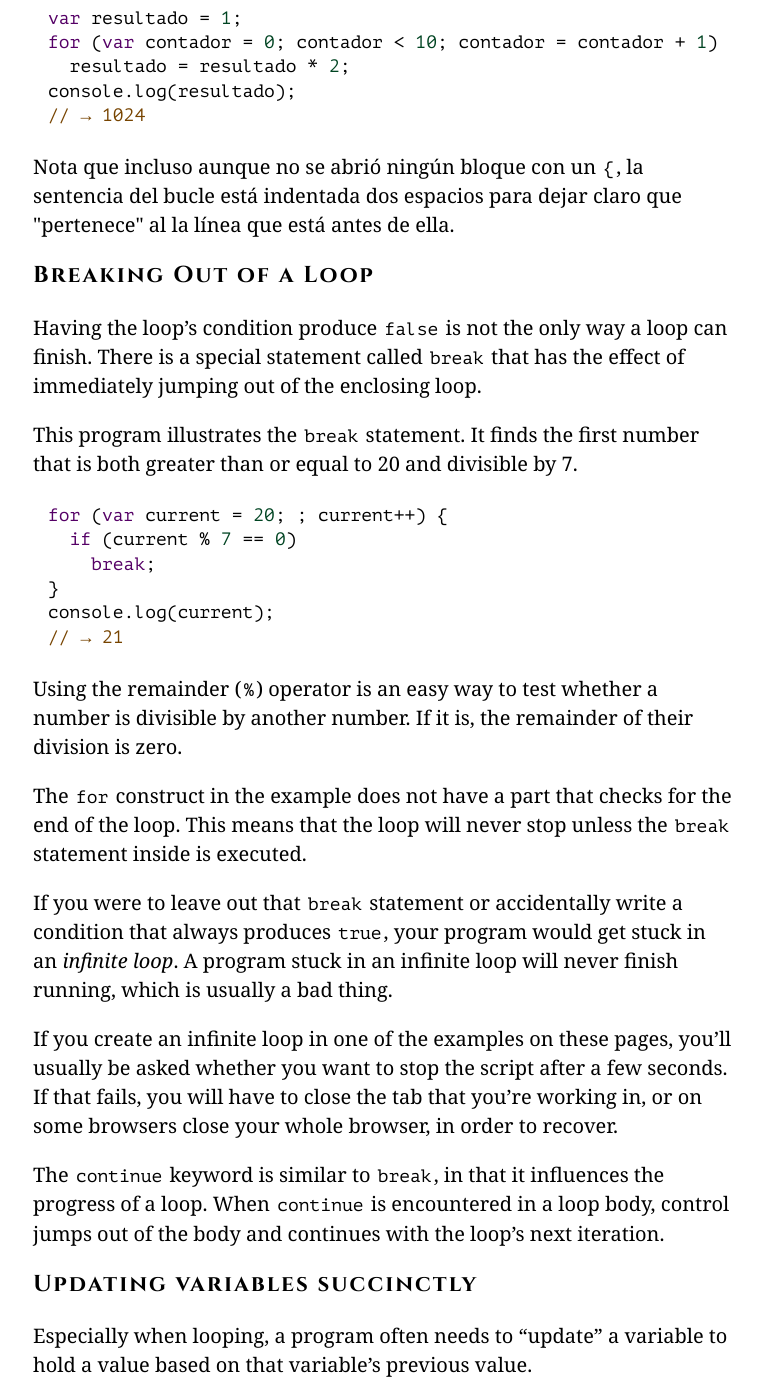
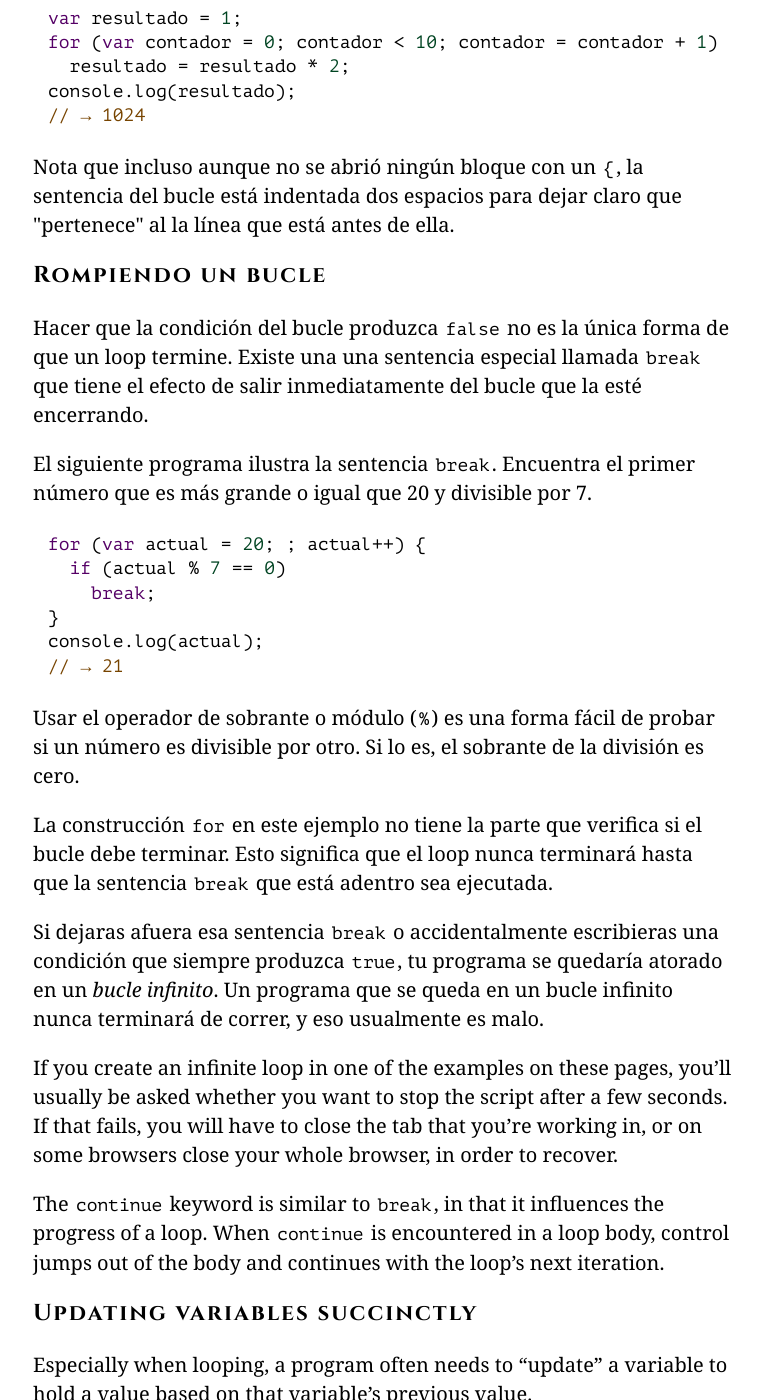
Before and after one commit to hectorip/Eloquent-JavaScript-ES-online, a Jekyll site: the page chapters/02_program_structure.html, which Jekyll copies as it is, in a window 1280 px wide and 1400 px high, scrolled down 14103 px. Shown: the whole window, without its empty margins (257-1019 px from the left). Built offline with Jekyll 4.4.1, drawn with Linux system fonts in a browser that asks for light colours; nearby versions of some CDN libraries; library files that are not in the unit come from our copies.

Commit message:
Break - bucle infinito

```diff
--- a/chapters/02_program_structure.html
+++ b/chapters/02_program_structure.html
@@ -459,29 +459,28 @@ en vez del <code>while</code>.</p>
 abrió ningún bloque con un <code>{</code>, la sentencia del bucle está indentada dos
 espacios para dejar claro que "pertenece" al la línea que está antes de
 ella.</p>
-<h2><a class=h_ident id="h_WWKAoSPJ47" href="#h_WWKAoSPJ47"></a>Breaking Out of a Loop</h2>
-<p><a class=p_ident id="p_ct/RAqWly8" href="#p_ct/RAqWly8"></a>Having the loop&#8217;s
-condition produce <code>false</code> is not the only way a loop can finish. There
-is a special statement called <code>break</code> that has the effect of
-immediately jumping out of the enclosing loop.</p>
-<p><a class=p_ident id="p_Vnm45Nv5hS" href="#p_Vnm45Nv5hS"></a>This program illustrates the <code>break</code> statement. It finds the first number
-that is both greater than or equal to 20 and divisible by 7.</p>
-<pre data-language="javascript" class="snippet cm-s-default"><a class=c_ident id="c_7paajfWUVm" href="#c_7paajfWUVm"></a><span class="cm-keyword">for</span> (<span class="cm-keyword">var</span> <span class="cm-variable">current</span> <span class="cm-operator">=</span> <span class="cm-number">20</span>; ; <span class="cm-variable">current</span><span class="cm-operator">++</span>) {
-  <span class="cm-keyword">if</span> (<span class="cm-variable">current</span> <span class="cm-operator">%</span> <span class="cm-number">7</span> <span class="cm-operator">==</span> <span class="cm-number">0</span>)
+<h2><a class=h_ident id="h_zAaVJnYh7o" href="#h_zAaVJnYh7o"></a>Rompiendo un bucle</h2>
+<p><a class=p_ident id="p_Nm6+cAMfsQ" href="#p_Nm6+cAMfsQ"></a>Hacer que la condición del bucle produzca <code>false</code> no es la única forma de que un loop termine.
+Existe una una sentencia especial llamada <code>break</code> que tiene el
+efecto de salir inmediatamente del bucle que la esté encerrando.</p>
+<p><a class=p_ident id="p_eTVybviQVG" href="#p_eTVybviQVG"></a>El siguiente programa ilustra la sentencia <code>break</code>. Encuentra el primer
+número que es más grande o igual que 20 y divisible por 7.</p>
+<pre data-language="javascript" class="snippet cm-s-default"><a class=c_ident id="c_sCD4M6qIqF" href="#c_sCD4M6qIqF"></a><span class="cm-keyword">for</span> (<span class="cm-keyword">var</span> <span class="cm-variable">actual</span> <span class="cm-operator">=</span> <span class="cm-number">20</span>; ; <span class="cm-variable">actual</span><span class="cm-operator">++</span>) {
+  <span class="cm-keyword">if</span> (<span class="cm-variable">actual</span> <span class="cm-operator">%</span> <span class="cm-number">7</span> <span class="cm-operator">==</span> <span class="cm-number">0</span>)
     <span class="cm-keyword">break</span>;
 }
-<span class="cm-variable">console</span>.<span class="cm-property">log</span>(<span class="cm-variable">current</span>);
+<span class="cm-variable">console</span>.<span class="cm-property">log</span>(<span class="cm-variable">actual</span>);
 <span class="cm-comment">// → 21</span></pre>
-<p><a class=p_ident id="p_6KpM9sBZ2r" href="#p_6KpM9sBZ2r"></a>Using the remainder
-(<code>%</code>) operator is an easy way to test whether a number is divisible by
-another number. If it is, the remainder of their division is zero.</p>
-<p><a class=p_ident id="p_3UnZkFW7lj" href="#p_3UnZkFW7lj"></a>The <code>for</code> construct in the example does not have a part
-that checks for the end of the loop. This means that the loop will
-never stop unless the <code>break</code> statement inside is executed.</p>
-<p><a class=p_ident id="p_2mGltrXORo" href="#p_2mGltrXORo"></a>If you were to leave out that <code>break</code> statement or accidentally write
-a condition that always produces <code>true</code>, your program would get stuck
-in an <em>infinite loop</em>. A program stuck in an infinite loop will
-never finish running, which is usually a bad thing.</p>
+<p><a class=p_ident id="p_SatU3DM22D" href="#p_SatU3DM22D"></a>Usar el operador de sobrante o
+módulo (<code>%</code>) es una forma fácil de probar si un número es divisible por
+otro. Si lo es, el sobrante de la división es cero.</p>
+<p><a class=p_ident id="p_JKQTzethVy" href="#p_JKQTzethVy"></a>La construcción <code>for</code> en este ejemplo no tiene la parte
+que verifica si el bucle debe terminar. Esto significa que el loop nunca
+terminará hasta que la sentencia <code>break</code> que está adentro sea ejecutada.</p>
+<p><a class=p_ident id="p_U1G3bRQePq" href="#p_U1G3bRQePq"></a>Si dejaras afuera esa sentencia <code>break</code> o accidentalmente escribieras una
+condición que siempre produzca <code>true</code>, tu programa se quedaría atorado en
+un <em>bucle infinito</em>. Un programa que se queda en un bucle infinito
+nunca terminará de correr, y eso usualmente es malo.</p>
 <p><a class=p_ident id="p_0F9xH2r4jT" href="#p_0F9xH2r4jT"></a>If you create an infinite loop in one of the examples on these pages,
 you&#8217;ll usually be asked whether you want to stop the script after a
 few seconds. If that fails, you will have to close the tab that you&#8217;re
```
